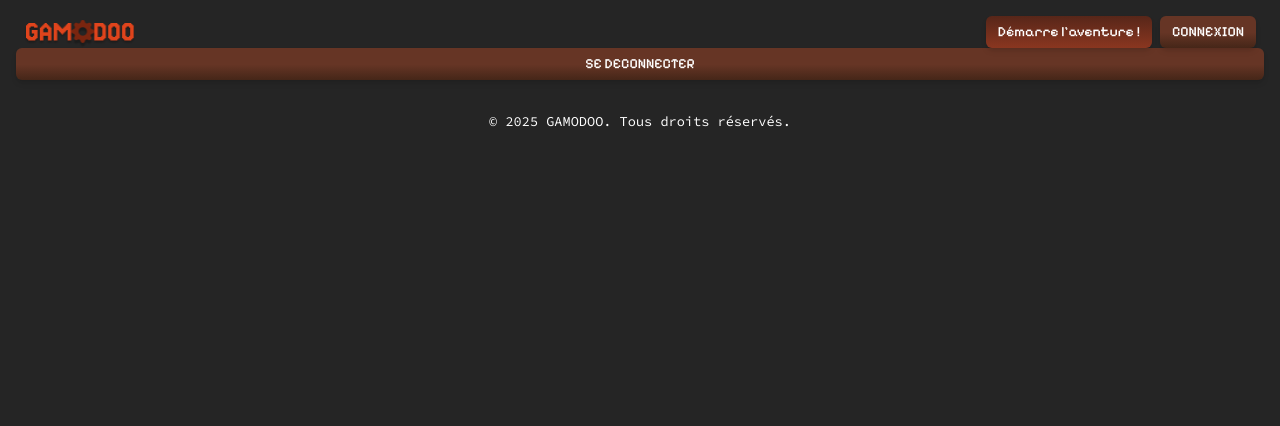
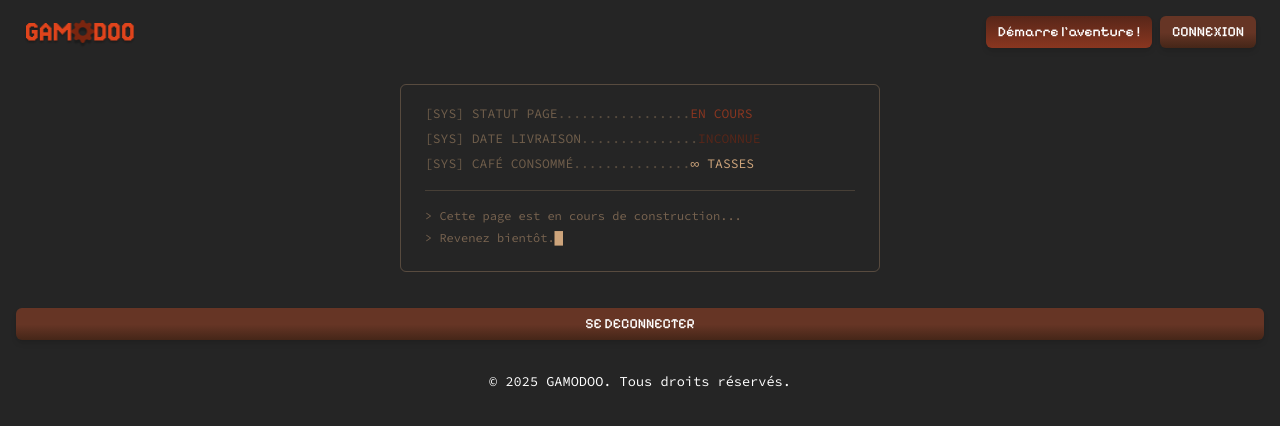
Before and after one commit to Wildyax/gamodoo-front, a Next.js app: page /profil in a window 1280 px wide. Shown: the top 426 px of the page. Built offline with nearby package versions, Linux system fonts and the light colour scheme; no server answers; a web font is replaced by a local one.

Commit message:
feat: implement UnderConstruction component and update dashboard, administration, leaderboard, and profile pages to use it; refactor styles to module CSS

```diff
--- a/app/administration/page.tsx
+++ b/app/administration/page.tsx
@@ -1,7 +1,9 @@
+import UnderConstruction from "@/src/components/UnderConstruction/UnderConstruction";
+
 export default function AdministrationPage() {
     return (
         <>
-            <p>Admin Page</p>
+            <UnderConstruction />
         </>
     );
 }
--- a/app/dashboard/page.tsx
+++ b/app/dashboard/page.tsx
@@ -4,7 +4,7 @@ import {useState} from 'react';
 import TaskContainer from "@/src/components/TaskContainer/TaskContainer";
 import { TaskData } from '@/src/models/Task';
 import ToggleButton from '@/src/components/ToggleButton/ToggleButton';
-import "./style.css";
+import style from "./style.module.css";
 import translate from "@/src/locales/fr.json";
 import UserStatistics from '@/src/components/UserStatistics/UserStatistics';
 import TaskModal from '@/src/components/TaskModal/TaskModal';
@@ -86,10 +86,10 @@ export default function DashBoard() {
                             className="hidden sm:block w-20 lg:w-28 h-auto"
                         />
 
-                        <button className="button items-center justify-center inline-flex rounded-full shadow-lg
+                        <button className={`${style.button} items-center justify-center inline-flex rounded-full shadow-lg
                             px-4 py-2 text-sm
                             lg:px-6 lg:py-2
-                            font-medium whitespace-nowrap"
+                            font-medium whitespace-nowrap`}
                             onClick={() => setIsModalOpen(true)}>
                             {translate.navbar_dashboard.add}
                         </button>
@@ -99,16 +99,23 @@ export default function DashBoard() {
 
                 <div className="grid grid-cols-1 sm:grid-cols-2 lg:grid-cols-3 xl:grid-cols-4 gap-3 p-3 content-start">
                     {tasks.length > 0 ? (
-                            tasks.map((task, index) => (
-                                <TaskContainer
-                                    key={task.id ?? index}
-                                    task={task}
-                                    onChange={handleCheckedTask}
-                                />
-                            ))
-                        ) : (
-                            <p>{translate.task_card.no_task}</p>
-                        )}
+                        tasks.map((task, index) => (
+                            <TaskContainer key={task.id ?? index} task={task} onChange={handleCheckedTask} />
+                        ))
+                    ) : (
+                        <div className={style.emptyState}>
+                            <p className={style.emptyLine}>
+                                <span className={style.emptyTag}>[QUÊTE]</span>
+                                <span className={style.emptyDots}> .............. </span>
+                                <span className={style.emptyStatus}>AUCUNE TÂCHE</span>
+                            </p>
+                            <p className={style.emptyLine}>
+                                <span className={style.emptyTag}>[HÉROS]</span>
+                                <span className={style.emptyDots}> .............. </span>
+                                <span className={style.emptyStatus}>EN ATTENTE</span>
+                            </p>
+                        </div>
+                    )}
                 </div>
             </div>
 
--- a/app/dashboard/style.css
+++ /dev/null
@@ -1,3 +0,0 @@
-.button {
-    background: var(--toggle-background);
-}
--- /dev/null
+++ b/app/dashboard/style.module.css
@@ -0,0 +1,12 @@
+.button {
+    background: var(--toggle-background);
+}
+
+.emptyState {
+    padding: 2rem;
+    font-family: var(--font-source-code-pro);
+}
+.emptyLine { color: #CDA47B; font-size: 13px; display: block; margin-bottom: 0.4rem; }
+.emptyTag { color: rgba(205, 164, 123, 0.45); }
+.emptyDots { color: rgba(205, 164, 123, 0.25); }
+.emptyStatus { color: #8a3620; }
--- a/app/leaderboard/page.tsx
+++ b/app/leaderboard/page.tsx
@@ -1,7 +1,9 @@
+import UnderConstruction from "@/src/components/UnderConstruction/UnderConstruction";
+
 export default function LeaderboardPage() {
     return (
         <>
-            <p>Leaderboard Page</p>
+            <UnderConstruction />
         </>
     );
 }
--- a/app/profil/page.tsx
+++ b/app/profil/page.tsx
@@ -3,11 +3,13 @@
 import { useAuth } from "@/src/context/AuthContext";
 import Link from "next/dist/client/link";
 import translate from "./../../src/locales/fr.json";
+import UnderConstruction from "@/src/components/UnderConstruction/UnderConstruction";
 
 export default function ProfilPage() {
     const { token, logout } = useAuth();
     return (
         <>
+            <UnderConstruction />
             <Link
                 href="/"
                 className={`
--- /dev/null
+++ b/src/components/UnderConstruction/UnderConstruction.module.css
@@ -0,0 +1,30 @@
+/* UnderConstruction.module.css */
+.wrapper {
+    display: flex;
+    align-items: center;
+    justify-content: center;
+    padding: 2rem 1rem;
+    min-height: 260px;
+}
+.screen {
+    max-width: 480px;
+    width: 100%;
+    font-family: 'Source Code Pro', monospace;
+    border: 1px solid rgba(205, 164, 123, 0.3);
+    border-radius: 6px;
+    padding: 1.2rem 1.5rem;
+}
+.line {
+    color: #CDA47B;
+    font-size: 13px;
+    margin: 0 0 0.35rem;
+}
+.tag { color: rgba(205, 164, 123, 0.45); }
+.dots { color: rgba(205, 164, 123, 0.3); }
+.warning { color: #8a3620; }
+.danger { color: #572619; }
+.divider { border-top: 1px solid rgba(205, 164, 123, 0.2); margin-bottom: 1rem; }
+.muted { color: rgba(205, 164, 123, 0.5); font-size: 12px; margin: 0 0 0.3rem; }
+.cursor { color: #CDA47B; animation: blink 1s step-end infinite; }
+
+@keyframes blink { 0%,100%{opacity:1} 50%{opacity:0} }
--- /dev/null
+++ b/src/components/UnderConstruction/UnderConstruction.tsx
@@ -0,0 +1,33 @@
+import styles from './UnderConstruction.module.css';
+
+export default function UnderConstruction() {
+    return (
+        <>
+            <div className={styles.wrapper}>
+                <div className={styles.screen}>
+                    <p className={styles.line}>
+                        <span className={styles.tag}>[SYS]</span>
+                        <span className={styles.tag}> STATUT PAGE</span>
+                        <span className={styles.dots}>.................</span>
+                        <span className={styles.warning}>EN COURS</span>
+                    </p>
+                    <p className={styles.line}>
+                        <span className={styles.tag}>[SYS]</span>
+                        <span className={styles.tag}> DATE LIVRAISON</span>
+                        <span className={styles.dots}>...............</span>
+                        <span className={styles.danger}>INCONNUE</span>
+                    </p>
+                    <p className={styles.line} style={{ marginBottom: '1rem' }}>
+                        <span className={styles.tag}>[SYS]</span>
+                        <span className={styles.tag}> CAFÉ CONSOMMÉ</span>
+                        <span className={styles.dots}>...............</span>
+                        ∞ TASSES
+                    </p>
+                <div className={styles.divider} />
+                    <p className={styles.muted}>&gt; Cette page est en cours de construction...</p>
+                    <p className={styles.muted}>&gt; Revenez bientôt.<span className={styles.cursor}>█</span></p>
+                </div>
+            </div>
+        </>
+    );
+}
--- a/src/components/UserStatistics/UserStatistics.tsx
+++ b/src/components/UserStatistics/UserStatistics.tsx
@@ -45,9 +45,13 @@ export default function UserStatistics({ todoCount, doneCount }: { todoCount: nu
     return (
         <>
             <div className={`${styles.bossInformations} col-start-5 col-end-6 row-start-4 row-end-6`}>
-                <span className={styles.bossTitle}>{translate.boss_access.next || 'Next boss !'}</span>
+                <span className={styles.bossTitle}>{translate.boss_access.next || 'Prochain boss !'}</span>
                 <div className={styles.bossContainer}>
-                    <span className="">A compléter</span>
+                    <p className={styles.bossLine}>
+                        <span className={styles.bossTag}>[BOSS]</span>
+                        <span className={styles.bossDots}> ....... </span>
+                        <span className={styles.bossStatus}>VERROUILLÉ</span>
+                    </p>
                 </div>
             </div>
             <div className={`${styles.userInformations} col-start-5 col-end-6 row-start-1 row-end-4`}>
```
Also changed, not shown: src/components/UserStatistics/UserStatistics.module.css (+7 -0 lines).
